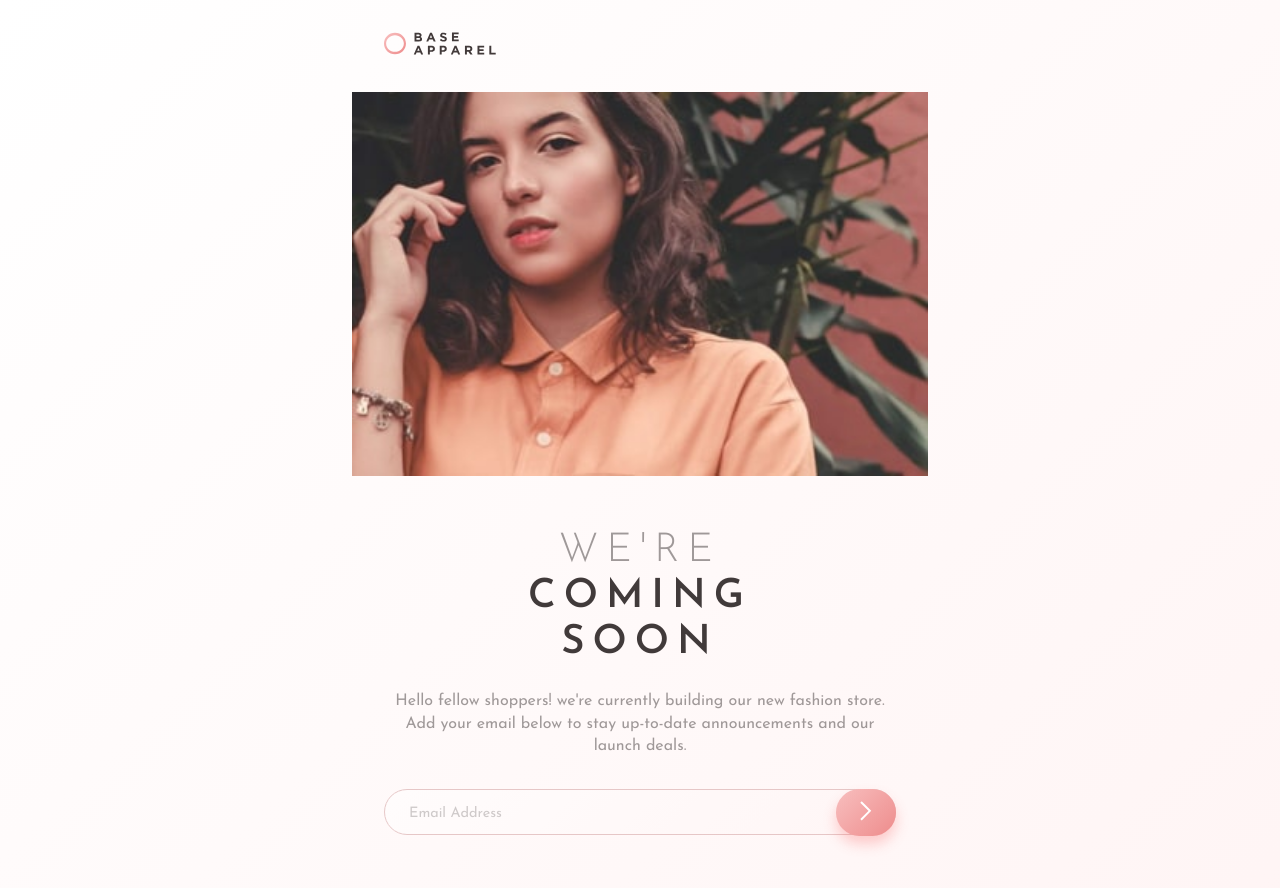
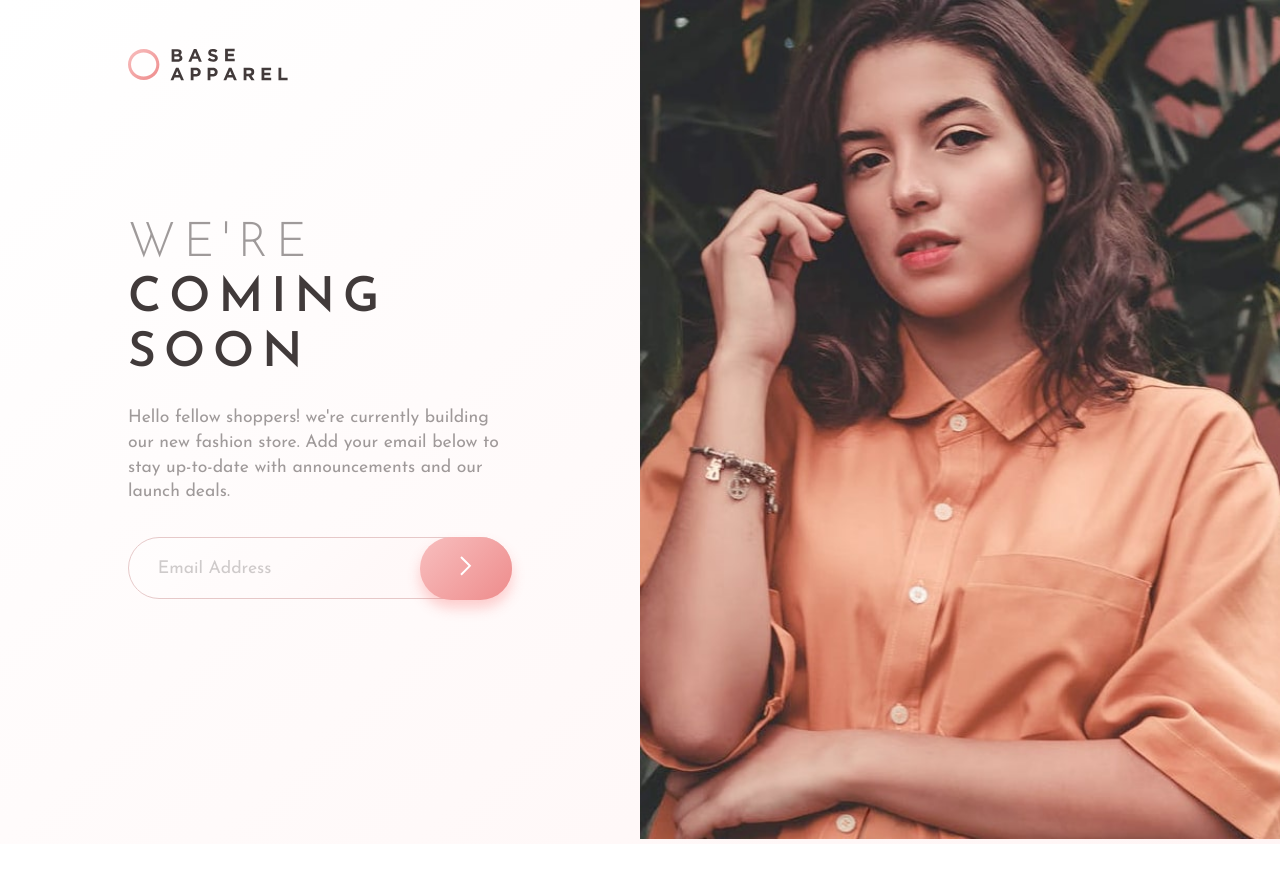
Before and after one commit to seyyeddev/base-apparel-coming-soon, a plain HTML site: page index.html in a window 1280 px wide. After the commit the page ends 844 px from the top, so only its background shows below. Drawn offline with Linux system fonts and the light colour scheme.

Commit message:
make page responsive

```diff
--- a/index.html
+++ b/index.html
@@ -39,7 +39,7 @@
       <p class="content__caption">
         Hello fellow shoppers! we're currently building
         our new fashion store. Add your email below to
-        stay up-to-date announcements and our launch deals.
+        stay up-to-date with announcements and our launch deals.
       </p>
 
       <form action="#" method="post" class="content__form">
--- a/js/script.js
+++ b/js/script.js
@@ -1,6 +1,13 @@
+let image = document.querySelector(".image__container img");
+let submit = document.querySelector(".content__btn");
+
+
 // To prevent default bahavior button
-const submit = document.querySelector(".content__btn");
+submit.addEventListener("click", (e) => {
+    //e.preventDefault();
+})
 
-submit.addEventListener("click", (e) => {
-    e.preventDefault();
-})
+//change image
+if (window.innerWidth > "1024") {
+   image.setAttribute("src", "./images/hero-desktop.jpg")
+}
--- a/scss/_index.scss
+++ b/scss/_index.scss
@@ -1,21 +1,59 @@
 .wrapper {
     max-width: 36rem;
+
+    //responsive
+    @include desktop-responsive() {
+        max-width: 160rem;
+        width: 100%;
+
+        display: grid;
+        grid-template-columns: repeat(2, 1fr);
+        grid-template-rows: 20% 80%;
+    }
 }
 
 //header
 .header {
     padding: 0 2rem;
     margin: 2rem 0;
+
+    //responsive
+    @include desktop-responsive() {
+        grid-column: 1 / 2;
+        grid-row: 1 / 2;
+        padding: 0 8rem;
+        margin: 3rem 0 0 0;
+    }
+
+    @include responsive(110rem) {
+        padding: 0 10rem;
+    }
 }
 
 .header__logo {
     img {
         width: 7rem;
+
+        //responsive
+        @include desktop-responsive() {
+            width: 10rem;
+        }
+
+        @include responsive(110rem) {
+            width: 12rem;
+        }
     }
 }
 
 
 //image section
+.image {
+    @include desktop-responsive() {
+        grid-column: 2 / 3;
+        grid-row: 1 / 3;
+    }
+}
+
 .image__container {
     min-width: 18.75rem;
     max-width: 48rem;
@@ -23,13 +61,31 @@
     img {
         width: 100%;
     }
+
+    //responsive
+    @include desktop-responsive() {
+        max-width: none;
+    }
 }
+
 
 
 //content
 .content {
     text-align: center;
     padding: 0 2rem;
+
+    //responsive
+    @include desktop-responsive() {
+        grid-column: 1 / 2;
+        grid-row: 2 / 3;
+        text-align: left;
+        padding: 0 8rem;
+    }
+
+    @include responsive(110rem) {
+        padding: 0 10rem;
+    }
 }
 
 .content__title {
@@ -47,6 +103,15 @@
         font-weight: $fw-light;
         @include mainTextColor();
     }
+
+    //responsive
+    @include desktop-responsive() {
+        font-size: 3rem;
+    }
+
+    @include responsive(110rem) {
+        font-size: 5rem;
+    }
 }
 
 .content__caption {
@@ -55,6 +120,15 @@
     font-size: 1rem;
     line-height: 1.4;
     @include mainTextColor();
+
+    //responsive
+    @include desktop-responsive() {
+        font-size: 1.1rem;
+    }
+
+    @include responsive(110rem) {
+        font-size: 1.5rem;
+    }
 }
 
 .content__form {
@@ -79,6 +153,16 @@
     padding: 0.8rem 1.5rem;
     background: $gradient;
     opacity: 0.5;
+
+    //responsive
+    @include desktop-responsive() {
+        padding: 1.3rem 1.8rem;
+    }
+
+    @include responsive(110rem) {
+        padding: 1.8rem 2.5rem;
+        border-radius: 3rem;
+    }
 }
 
 .content__input::placeholder {
@@ -86,6 +170,15 @@
     font-weight: $fw-regular;
     font-size: 0.9rem;
     @include mainTextColor();
+
+    //responsive
+    @include desktop-responsive() {
+        font-size: 1.1rem;
+    }
+
+    @include responsive(110rem) {
+        font-size: 1.5rem;
+    }
 }
 
 
@@ -100,6 +193,16 @@
     right: 0;
     cursor: pointer;
     box-shadow: 0 0.5rem 0.8rem 0 hsla(0, 93%, 68%, 0.3);
+
+    //responsive
+    @include desktop-responsive() {
+        padding: 1.2rem 2.5rem;
+    }
+
+    @include responsive(110rem) {
+        padding: 1.7rem 3rem;
+        border-radius: 3rem;
+    }
 }
 
 .content__errormsg {
--- a/scss/_responsive.scss
+++ b/scss/_responsive.scss
@@ -16,3 +16,9 @@
         @content;
     }
 }
+
+@mixin responsive($minWidth) {
+    @media only screen and (min-width: $minWidth) {
+        @content;
+    }
+}
--- a/scss/main.scss
+++ b/scss/main.scss
@@ -1,8 +1,9 @@
 @import "./fonts";
 @import "./typography";
 @import "./color";
+@import "./responsive";
 @import "./index";
-@import "./responsive";
+
 
 
 //reset default style
```
Also changed, not shown: css/main.css, 1 other file.
